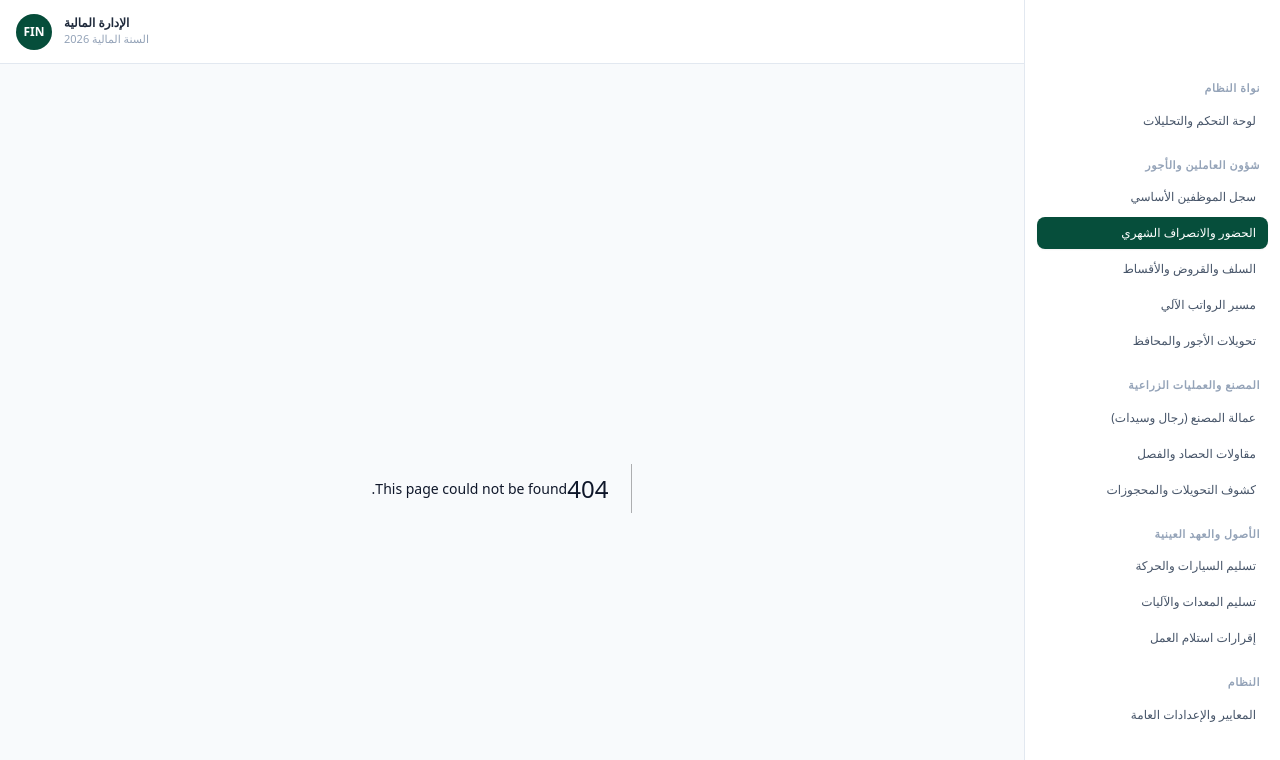
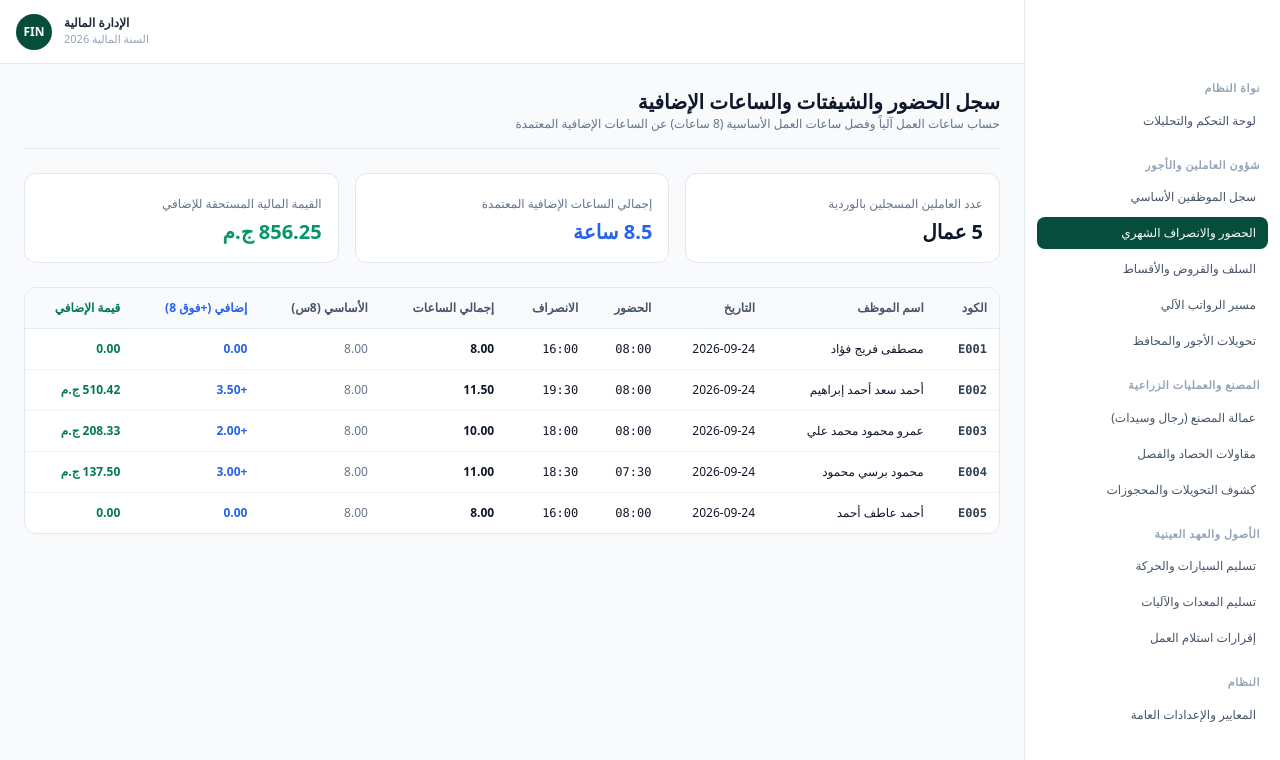
Before and after one commit to egyway2027/egypt-dates-, a Next.js app: page /attendance in a window 1280 px wide. Before the commit this address had no page. Shown: the top 760 px of the page. Built offline with nearby package versions, Linux system fonts and the light colour scheme.

Commit message:
Create page.tsx

```diff
--- /dev/null
+++ b/src/app/attendance/page.tsx
@@ -0,0 +1,85 @@
+import React from 'react';
+
+const attendanceRecords = [
+  { id: 'ATT-101', code: 'E001', name: 'مصطفى فريج فؤاد', date: '2026-09-24', timeIn: '08:00', timeOut: '16:00', totalHours: 8.0, regularHours: 8.0, overtimeHours: 0.0, otAmount: 0.0 },
+  { id: 'ATT-102', code: 'E002', name: 'أحمد سعد أحمد إبراهيم', date: '2026-09-24', timeIn: '08:00', timeOut: '19:30', totalHours: 11.5, regularHours: 8.0, overtimeHours: 3.5, otAmount: 510.42 },
+  { id: 'ATT-103', code: 'E003', name: 'عمرو محمود محمد علي', date: '2026-09-24', timeIn: '08:00', timeOut: '18:00', totalHours: 10.0, regularHours: 8.0, overtimeHours: 2.0, otAmount: 208.33 },
+  { id: 'ATT-104', code: 'E004', name: 'محمود برسي محمود', date: '2026-09-24', timeIn: '07:30', timeOut: '18:30', totalHours: 11.0, regularHours: 8.0, overtimeHours: 3.0, otAmount: 137.50 },
+  { id: 'ATT-105', code: 'E005', name: 'أحمد عاطف أحمد', date: '2026-09-24', timeIn: '08:00', timeOut: '16:00', totalHours: 8.0, regularHours: 8.0, overtimeHours: 0.0, otAmount: 0.0 },
+];
+
+export default function AttendancePage() {
+  const totalOtHours = attendanceRecords.reduce((acc, curr) => acc + curr.overtimeHours, 0);
+  const totalOtPay = attendanceRecords.reduce((acc, curr) => acc + curr.otAmount, 0);
+
+  return (
+    <div className="space-y-6">
+      <div className="border-b border-slate-200 pb-4 dark:border-slate-800">
+        <h1 className="text-xl font-bold text-slate-900 dark:text-white">
+          سجل الحضور والشيفتات والساعات الإضافية
+        </h1>
+        <p className="text-xs text-slate-500">
+          حساب ساعات العمل آلياً وفصل ساعات العمل الأساسية (8 ساعات) عن الساعات الإضافية المعتمدة
+        </p>
+      </div>
+
+      <div className="grid grid-cols-1 gap-4 sm:grid-cols-3">
+        <div className="rounded-xl border border-slate-200 bg-white p-4 dark:border-slate-800 dark:bg-slate-900">
+          <span className="text-xs text-slate-500">عدد العاملين المسجلين بالوردية</span>
+          <p className="mt-1 text-xl font-bold text-slate-900 dark:text-white">
+            {attendanceRecords.length} عمال
+          </p>
+        </div>
+        <div className="rounded-xl border border-slate-200 bg-white p-4 dark:border-slate-800 dark:bg-slate-900">
+          <span className="text-xs text-slate-500">إجمالي الساعات الإضافية المعتمدة</span>
+          <p className="mt-1 text-xl font-bold text-blue-600 dark:text-blue-400">
+            {totalOtHours.toFixed(1)} ساعة
+          </p>
+        </div>
+        <div className="rounded-xl border border-slate-200 bg-white p-4 dark:border-slate-800 dark:bg-slate-900">
+          <span className="text-xs text-slate-500">القيمة المالية المستحقة للإضافي</span>
+          <p className="mt-1 text-xl font-bold text-emerald-600 dark:text-emerald-400">
+            {totalOtPay.toFixed(2)} ج.م
+          </p>
+        </div>
+      </div>
+
+      <div className="overflow-x-auto rounded-xl border border-slate-200 bg-white shadow-xs dark:border-slate-800 dark:bg-slate-900">
+        <table className="w-full text-right text-xs">
+          <thead className="border-b border-slate-200 bg-slate-50 text-slate-600 dark:border-slate-700 dark:bg-slate-800 dark:text-slate-300">
+            <tr>
+              <th className="p-3">الكود</th>
+              <th className="p-3">اسم الموظف</th>
+              <th className="p-3">التاريخ</th>
+              <th className="p-3">الحضور</th>
+              <th className="p-3">الانصراف</th>
+              <th className="p-3">إجمالي الساعات</th>
+              <th className="p-3">الأساسي (8س)</th>
+              <th className="p-3 font-bold text-blue-600 dark:text-blue-400">إضافي (+فوق 8)</th>
+              <th className="p-3 font-bold text-emerald-700 dark:text-emerald-400">قيمة الإضافي</th>
+            </tr>
+          </thead>
+          <tbody className="divide-y divide-slate-100 dark:divide-slate-800">
+            {attendanceRecords.map((row) => (
+              <tr key={row.id} className="hover:bg-slate-50/80 dark:hover:bg-slate-800/50">
+                <td className="p-3 font-mono font-semibold text-slate-700 dark:text-slate-300">{row.code}</td>
+                <td className="p-3 font-medium text-slate-900 dark:text-white">{row.name}</td>
+                <td className="p-3">{row.date}</td>
+                <td className="p-3 font-mono">{row.timeIn}</td>
+                <td className="p-3 font-mono">{row.timeOut}</td>
+                <td className="p-3 font-bold">{row.totalHours.toFixed(2)}</td>
+                <td className="p-3 text-slate-500">{row.regularHours.toFixed(2)}</td>
+                <td className="p-3 font-bold text-blue-600 dark:text-blue-400">
+                  {row.overtimeHours > 0 ? `+${row.overtimeHours.toFixed(2)}` : '0.00'}
+                </td>
+                <td className="p-3 font-semibold text-emerald-700 dark:text-emerald-400">
+                  {row.otAmount > 0 ? `${row.otAmount.toFixed(2)} ج.م` : '0.00'}
+                </td>
+              </tr>
+            ))}
+          </tbody>
+        </table>
+      </div>
+    </div>
+  );
+}
```
